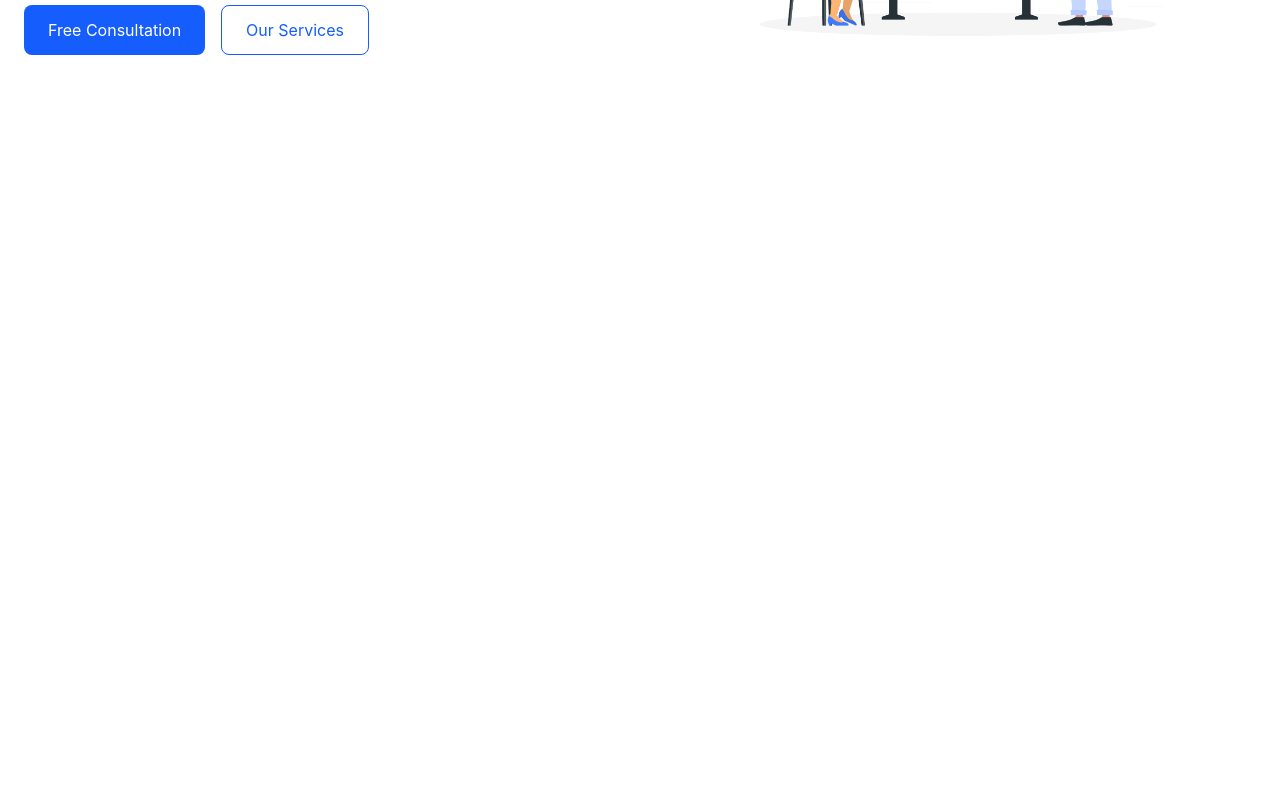
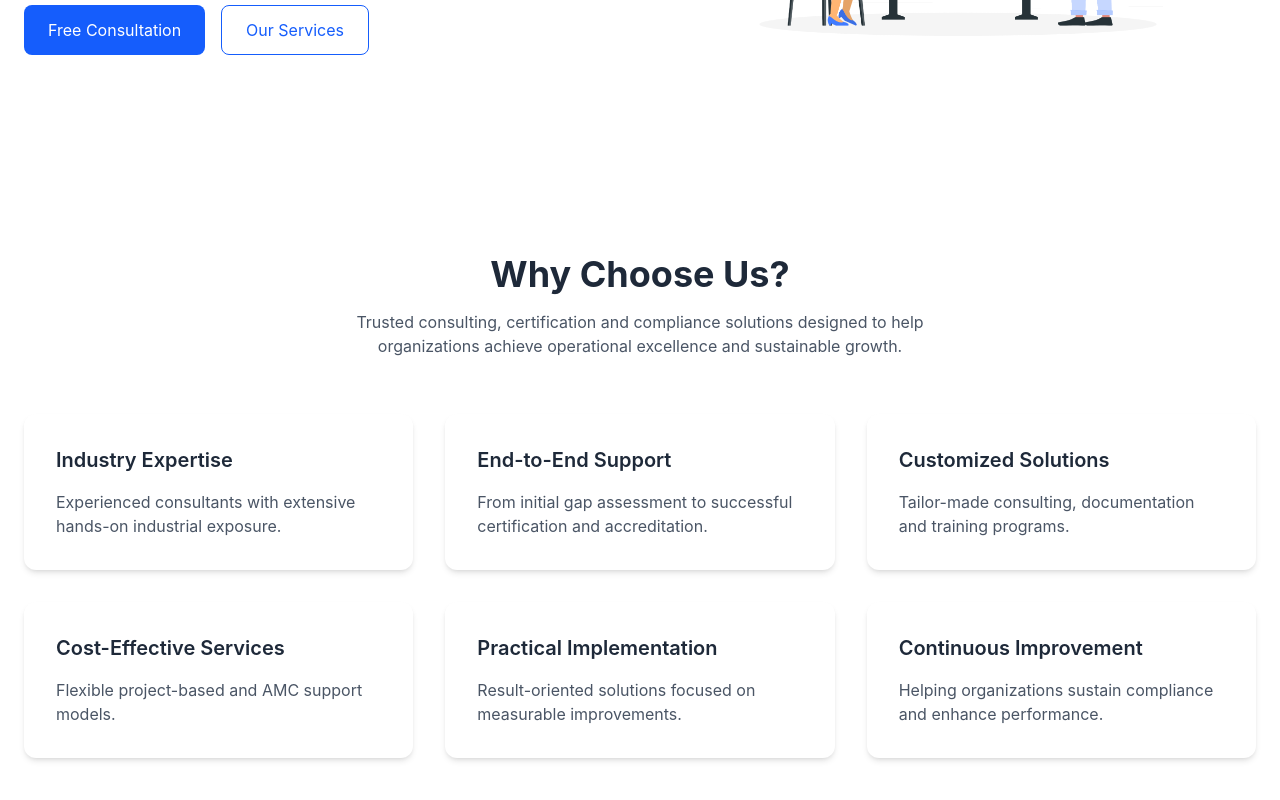
Before and after one commit to DipanshuGurjar123/my-company-service, a React (Vite) app: page / in a window 1280 px wide. Shown: the part 546-1346 px from the top of the page. Before the commit the page ends 800 px from the top, so only its background shows below. Built offline with nearby package versions, Linux system fonts and the light colour scheme.

Commit message:
adding whyChooseUs section

```diff
--- a/src/App.jsx
+++ b/src/App.jsx
@@ -1,6 +1,8 @@
 import React from 'react'
 import Navbar from './component/Navbar'
 import Hero from './component/Hero'
+import Whychooseus from './component/Whychooseus'
+import { whyChooseUs } from './data/whychooseus'
 
 const App = () => {
   return (
@@ -8,6 +10,7 @@ const App = () => {
       {/* <h1>My react App</h1> */}
       <Navbar/>
       <Hero/>
+      <Whychooseus/>
     </div>
   )
 }
--- /dev/null
+++ b/src/component/Whychooseus.jsx
@@ -0,0 +1,38 @@
+import { whyChooseUs } from "../data/whychooseus";
+
+function WhyChooseUs() {
+  return (
+    <section className="max-w-7xl mx-auto px-6 py-20">
+      <div className="text-center mb-14">
+        <h2 className="text-4xl font-bold text-gray-800">
+          Why Choose Us?
+        </h2>
+
+        <p className="mt-4 text-gray-600 max-w-2xl mx-auto">
+          Trusted consulting, certification and compliance
+          solutions designed to help organizations achieve
+          operational excellence and sustainable growth.
+        </p>
+      </div>
+
+      <div className="grid md:grid-cols-3 gap-8">
+        {whyChooseUs.map((item) => (
+          <div
+            key={item.id}
+            className="bg-white p-8 rounded-xl shadow-md hover:shadow-xl transition duration-300"
+          >
+            <h3 className="text-xl font-semibold text-gray-800 mb-4">
+              {item.title}
+            </h3>
+
+            <p className="text-gray-600">
+              {item.description}
+            </p>
+          </div>
+        ))}
+      </div>
+    </section>
+  );
+}
+
+export default WhyChooseUs;
--- /dev/null
+++ b/src/data/whychooseus.js
@@ -0,0 +1,38 @@
+export const whyChooseUs = [
+  {
+    id: 1,
+    title: "Industry Expertise",
+    description:
+      "Experienced consultants with extensive hands-on industrial exposure.",
+  },
+  {
+    id: 2,
+    title: "End-to-End Support",
+    description:
+      "From initial gap assessment to successful certification and accreditation.",
+  },
+  {
+    id: 3,
+    title: "Customized Solutions",
+    description:
+      "Tailor-made consulting, documentation and training programs.",
+  },
+  {
+    id: 4,
+    title: "Cost-Effective Services",
+    description:
+      "Flexible project-based and AMC support models.",
+  },
+  {
+    id: 5,
+    title: "Practical Implementation",
+    description:
+      "Result-oriented solutions focused on measurable improvements.",
+  },
+  {
+    id: 6,
+    title: "Continuous Improvement",
+    description:
+      "Helping organizations sustain compliance and enhance performance.",
+  },
+];
```
